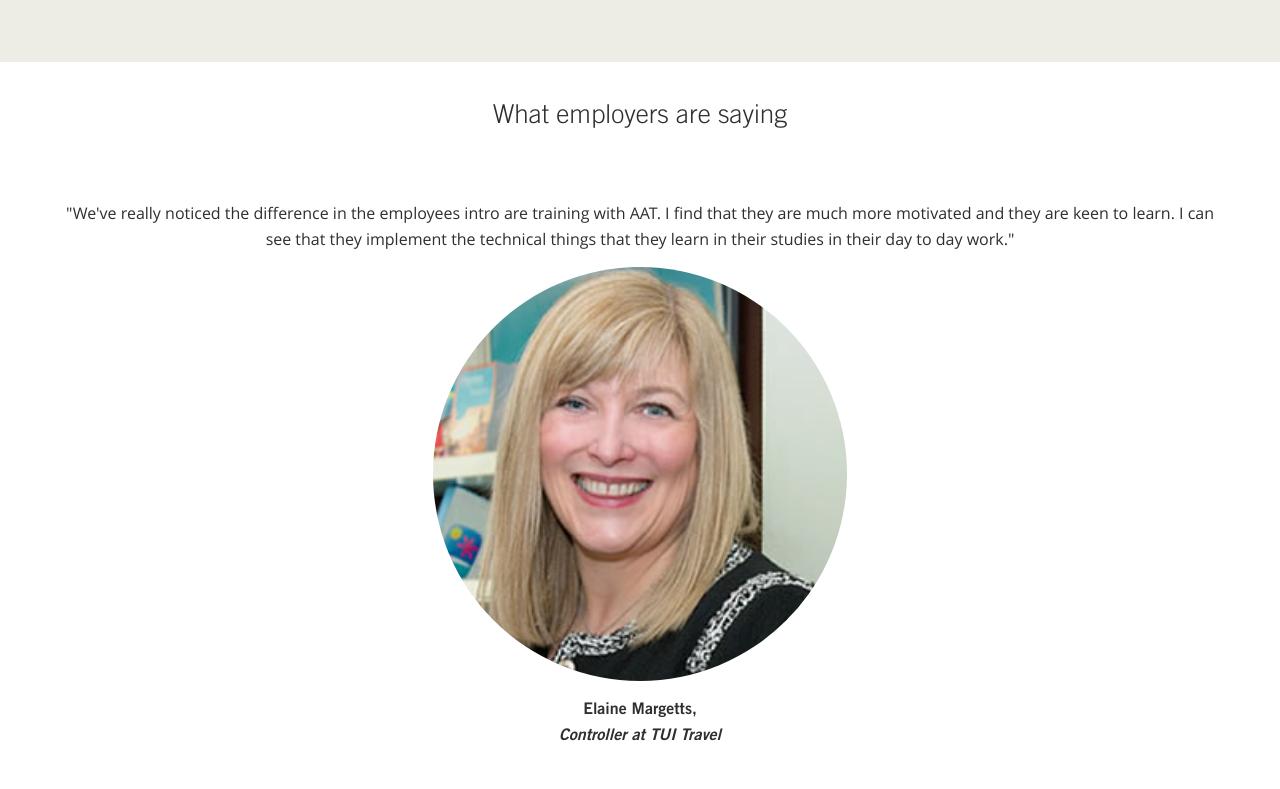
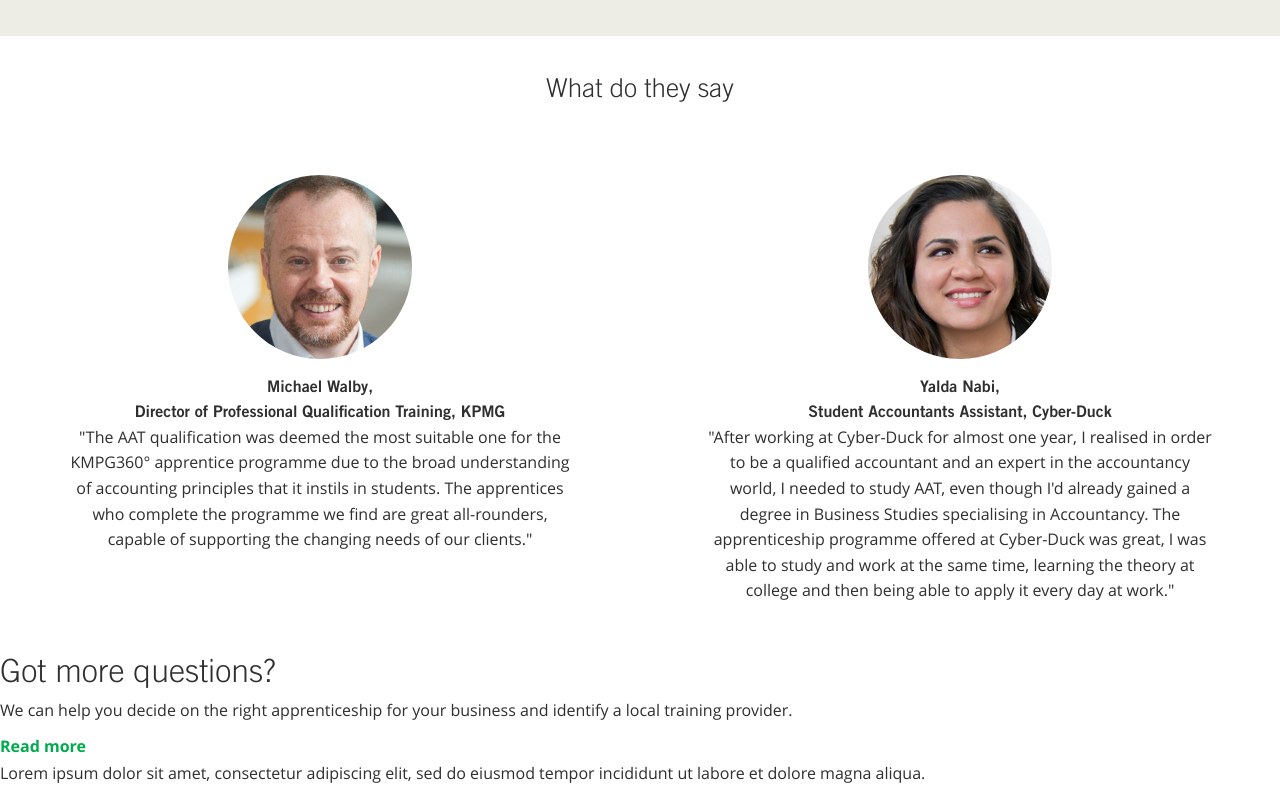
Before and after one commit to aat-dev/train.aat.org.uk, a website: page src/client/app/index.html in a window 1280 px wide. Shown: the part 2200-2989 px from the top of the page. Drawn offline with Linux system fonts and the light colour scheme; files that its build step writes are made by us from their sources; a small style sheet from the web is missing; files whose address does not match are found by name; a web font is replaced by a local one.

Commit message:
WEBREQUEST-15782 add case studies

```diff
--- a/src/client/app/index.html
+++ b/src/client/app/index.html
@@ -157,7 +157,7 @@ We award 90% of all vocational accounting and finance qualifications in the UK."
                 <li class="col-sm-6"><a href="https://www.aat.org.uk/prod/s3fs-public/assets/Levy-explained-GetMyFirstJob.pdf" target="_blank">The Levy explained</a></li>
                 <li class="col-sm-6"><a href="https://www.aat.org.uk/prod/s3fs-public/assets/NAS-Guide-to-Apprenticeships.pdf" target="_blank">How the funding system will work</a></li>
                 <li class="col-sm-6"><a href="https://www.aat.org.uk/prod/s3fs-public/assets/NAS-what-employers-say.pdf" target="_blank">NAS Employers guide to the Apprenticeship Services</a></li>
-                <li class="col-sm-6"><a href="https://www.aat.org.uk/prod/s3fs-public/assets/PRR9_apprenticeship-report.pdf" target="_blank">NAS Guide to Apprenticeship</a></li>
+                <li class="col-sm-6"><a href="https://www.aat.org.uk/prod/s3fs-public/assets/Apprenticeship-report.pdf" target="_blank">NAS Guide to Apprenticeship</a></li>
                 <li class="col-sm-6"><a href="https://www.aat.org.uk/prod/s3fs-public/assets/Step-by-step-guide-to-apprenticeship-service-for-levy-payers.pdf" target="_blank">AAT Employer's guide</a></li>
             </ul>
 
@@ -240,26 +240,43 @@ We award 90% of all vocational accounting and finance qualifications in the UK."
         <div class="case-study__content">
 
             <div class="case-study__header">
-                <h2>What employers are saying</h2>
+                <h2>What do they say</h2>
             </div>
             <!-- end col-->
 
-            <div class="case-study__story1">
+            <div class="case-study__contain">
                 <figure class="quote">
+
+                    <div class="case-study__img">
+                        <img src="/assets/img/KPMG_360_Michael_Walby.jpg"
+                             alt="Michael Walby, Director of Professional Qualification Training, KPMG"/>
+                    </div>
+
+                    <figcaption>Michael Walby,<br/> <cite>Director of Professional Qualification Training,
+                        KPMG</cite></figcaption>
+
                     <div class="blockquote-text text-center">
-                        <blockquote>"We've really noticed the difference in the employees intro are training with AAT.
-                            I find that they are much more motivated and they are keen to learn. I can see that they
-                            implement the technical things that they learn in their studies in their day to day
-                            work."
+                        <blockquote>"The AAT qualification was deemed the most suitable one for the KMPG360&deg; apprentice programme due to the broad understanding of accounting principles that it instils in students. The apprentices who complete the programme we find are great all-rounders, capable of supporting the changing needs of our clients."
                         </blockquote>
                     </div>
 
+                </figure>
+            </div>
+
+            <div class="case-study__contain">
+                <figure class="quote">
+
                     <div class="case-study__img">
-                        <img src="/assets/img/case-study-2.jpg"
-                             alt="Elaine Margetts, Controller at TUI Travel"/>
+                        <img src="/assets/img/Cyber-Duck_Yalda_Nabi.jpg"
+                             alt="Yalda Nabi, Student Accountants Assistant, Cyber-Duck"/>
                     </div>
 
-                    <figcaption>Elaine Margetts,<br/> <cite>Controller at TUI Travel</cite></figcaption>
+                    <figcaption>Yalda Nabi,<br/> <cite>Student Accountants Assistant, Cyber-Duck</cite></figcaption>
+
+                    <div class="blockquote-text text-center">
+                        <blockquote>"After working at Cyber-Duck for almost one year, I realised in order to be a qualified accountant and an expert in the accountancy world, I needed to study AAT, even though I'd already gained a degree in Business Studies specialising in Accountancy. The apprenticeship programme offered at Cyber-Duck was great, I was able to study and work at the same time, learning the theory at college and then being able to apply it every day at work."
+                        </blockquote>
+                    </div>
 
                 </figure>
             </div>
--- a/src/client/app/sass/_section_casestudies.scss
+++ b/src/client/app/sass/_section_casestudies.scss
@@ -6,7 +6,8 @@
         text-align: center;
       }
 
-      .case-study__story1 {
+      .case-study__contain {
+        @extend .col-md-6;
 
         //    width: 400px;
         margin: 0 auto;
@@ -41,9 +42,6 @@
 
         }
       }
-
-
-
       &__text {
 
       }
--- a/src/client/app/sass/_section_resources.scss
+++ b/src/client/app/sass/_section_resources.scss
@@ -13,11 +13,6 @@
   .resources__text {
     @extend .col-sm-12;
     text-align: center;
-
-    p {
-      padding: 0 10%;
-    }
-
   }
 
   .resources__list {
--- a/src/client/app/sass/_typography.scss
+++ b/src/client/app/sass/_typography.scss
@@ -112,58 +112,6 @@ small {
   padding-top: 5px;
 }
 
-
-
-
-
-
-//h1, h2, h3, h4, h5, h6, .h1, .h2, .h3, .h4, .h5, .h6 {
-//  font-family: $heading-font-family;
-//}
-//h1, h2, h3, h4, h5, h6, .h1, .h2, .h3, .h4, .h5, .h6 {
-//  b, strong {
-//    font-family: Arial, Helvetica, sans-serif;
-//  }
-//}
-//
-//h1, .h1 {
-//  font-size: 2em;
-//  @media screen and (min-width: $screen-sm-min) {
-//    font-size: 2.5em;
-//  }
-//  @media screen and (min-width: $screen-md-min) {
-//    font-size: 3em;
-//  }
-//}
-//
-//h2, .h2 {
-//  font-size: 1.625em;
-//  line-height: 1.4;
-//
-//  @media screen and (min-width: $screen-sm-min) {
-//    font-size: 2em;
-//  }
-//  @media screen and (min-width: $screen-md-min) {
-//    font-size: 1.8em;
-//  }
-//}
-//
-//h3, .h3 {
-//  font-size: 1.375em;
-//
-//  @media screen and (min-width: $screen-sm-min) {
-//    font-size: 1.5em;
-//  }
-//  @media screen and (min-width: $screen-md-min) {
-//    font-size: 1.75em;
-//  }
-//}
-//
-//h4, .h4 {
-//  font-size: 1.125em;
-//}
-//
-//p {
-//  font-size: 1em;
-//  font-family: 'Open Sans', Arial, Helvetica, sans-serif;
-//}
+cite {
+  font-style: normal;
+}
```
Also changed, not shown: build/assets/css/build.css, build/assets/img/Cyber-Duck_Yalda_Nabi.jpg (added), build/assets/img/KPMG_360_Michael_Walby.jpg (added), build/index.html.
